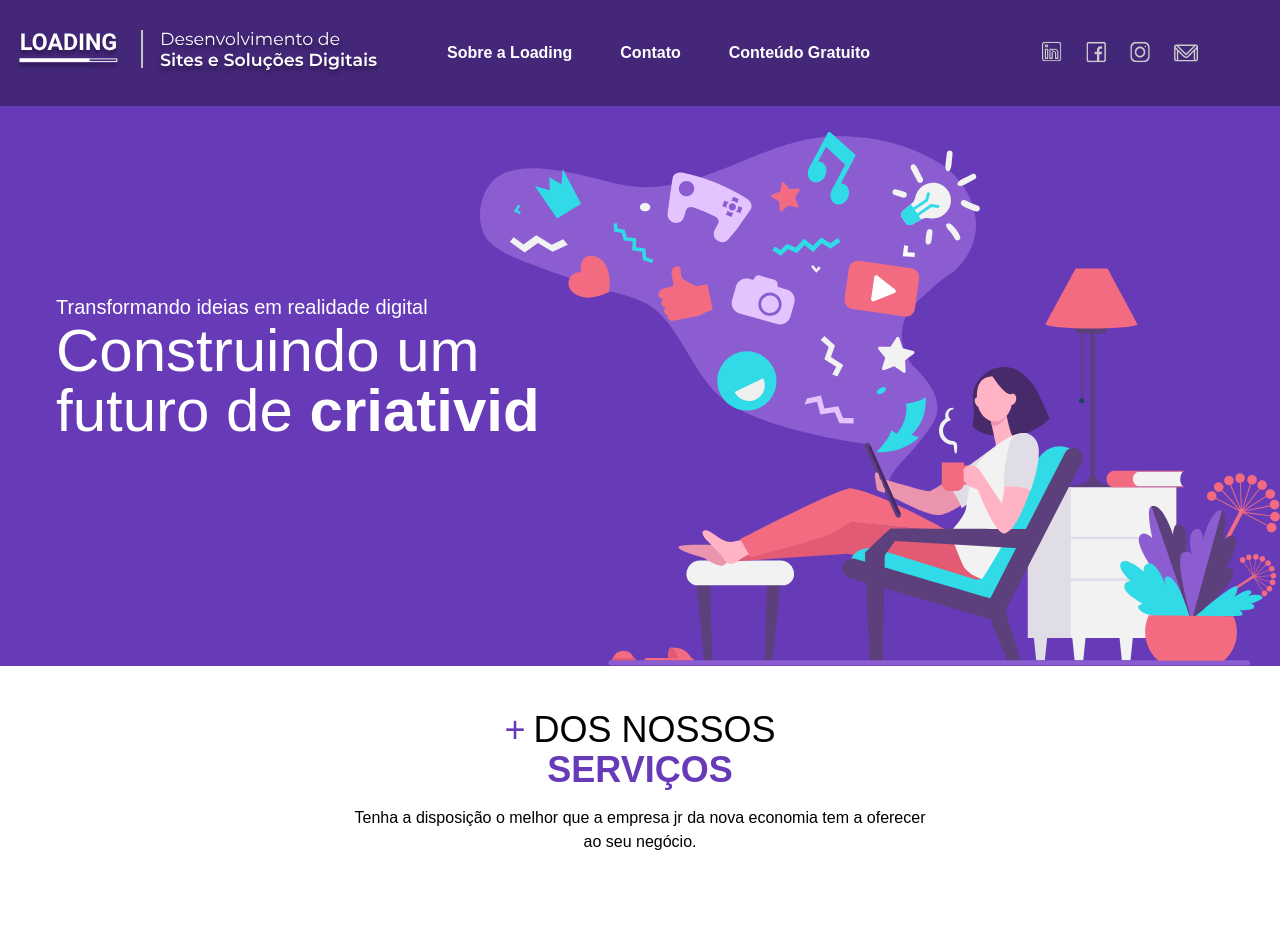
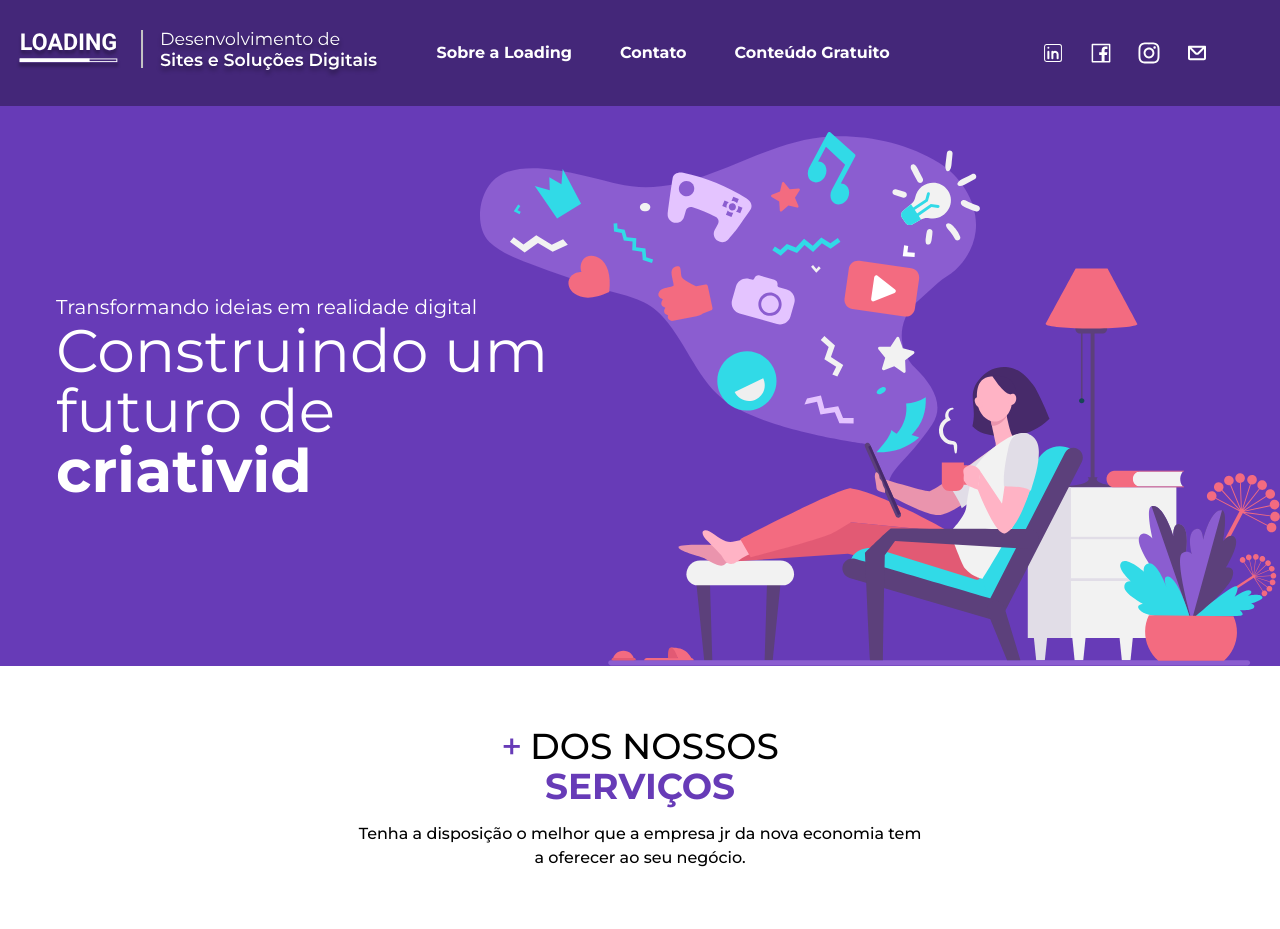
Before and after one commit to lars-brg/TraineeLoading, a Next.js app: page / in a window 1280 px wide. Shown: the top 929 px of the page. Built offline with nearby package versions, Linux system fonts and the light colour scheme.

Commit message:
:bug: fix: responsiveness and redirection fix

```diff
--- a/package.json
+++ b/package.json
@@ -13,6 +13,7 @@
     "next": "14.2.4",
     "react": "^18",
     "react-dom": "^18",
+    "react-icons": "^5.2.1",
     "react-intersection-observer": "^9.10.3",
     "react-typed": "^2.0.12"
   },
--- a/src/app/components/Navbar/NavBar.tsx
+++ b/src/app/components/Navbar/NavBar.tsx
@@ -8,6 +8,10 @@ import instagramIcon from "/public/img/navbar/mediaIcons/instagram.svg";
 import React, { useState } from 'react';
 import Link from 'next/link';
 import Image from 'next/image';
+import { CgMail } from "react-icons/cg";
+import { CiLinkedin } from "react-icons/ci";
+import { AiOutlineFacebook } from "react-icons/ai";
+import { FaInstagram } from "react-icons/fa";
 
 const Navbar: React.FC = () => {
     const [isMobileMenuOpen, setIsMobileMenuOpen] = useState(false);
@@ -41,32 +45,16 @@ const Navbar: React.FC = () => {
                     </div>
                     <div className="flex gap-6">
                         <Link href="#linkedin" className="text-primary_white">
-                            <Image
-                                src={linkedinIcon}
-                                alt="linkedin"
-                                width={20} height={20}
-                            />
+                            <CiLinkedin className="text-2xl"/>
                         </Link>
                         <Link href="#facebook" className="text-primary_white">
-                            <Image
-                                src={facebookIcon}
-                                alt="facebook"
-                                width={20} height={20}
-                            />
+                            <AiOutlineFacebook className="text-2xl"/>
                         </Link>
                         <Link href="#instagram" className="text-primary_white">
-                            <Image
-                                src={instagramIcon}
-                                alt="instagram"
-                                width={20} height={20}
-                            />
+                            <FaInstagram className="text-2xl"/>
                         </Link>
                         <Link href="#gmail" className="text-primary_white">
-                            <Image
-                                src={gmailIcon}
-                                alt="gmail"
-                                width={24} height={20}
-                            />
+                            <CgMail className="text-2xl"/>
                         </Link>
                     </div>
                 </div>
--- /dev/null
+++ b/src/app/components/Section/Section.tsx
@@ -0,0 +1,7 @@
+export default function Section({children}:any){
+    return(
+        <div className="max-w-7xl mx-auto p-4">
+            {children}
+        </div>
+    )
+}
--- a/src/app/layout.tsx
+++ b/src/app/layout.tsx
@@ -1,8 +1,8 @@
 import type { Metadata } from "next";
-import { Inter } from "next/font/google";
+import { Montserrat } from "next/font/google";
 import "./globals.css";
 
-const inter = Inter({ subsets: ["latin"] });
+const montserrat = Montserrat({ subsets: ["latin"] });
 
 export const metadata: Metadata = {
   title: "Loading Jr",
@@ -16,7 +16,7 @@ export default function RootLayout({
 }>) {
   return (
     <html lang="pt-br">
-      <body className={inter.className}>{children}</body>
+      <body className={montserrat.className}>{children}</body>
     </html>
   );
 }
--- a/src/app/page.tsx
+++ b/src/app/page.tsx
@@ -6,17 +6,24 @@ import CountingSection from "./components/CountingSection/CountingSection";
 import AttendingSection from "./components/AttendingSection/AttendingSection";
 import ClientSection from "./components/ClientsSection/ClientSection";
 import ContactSection from "./components/ContactSection/ContactSection";
-import ScrollAnimation from "./components/ScrollAnimation/ScrollAnimation"; // Adicione o caminho correto para o ScrollAnimation
+import ScrollAnimation from "./components/ScrollAnimation/ScrollAnimation";
+import Section from "./components/Section/Section";
 
 export default function Home() {
   return (
     <div>
       <Navbar />
       <PresentationSection />
-      <ServicesSection />
+      <Section>
+        <ServicesSection />
+      </Section>
       <CountingSection />
-      <AttendingSection />
-      <ClientSection />
+      <Section>
+        <AttendingSection />
+      </Section>
+      <Section>
+        <ClientSection />
+      </Section>
       <ContactSection />
     </div>
   );
```
Also changed, not shown: 1 other file (tests, documents, lock files or other folders).
